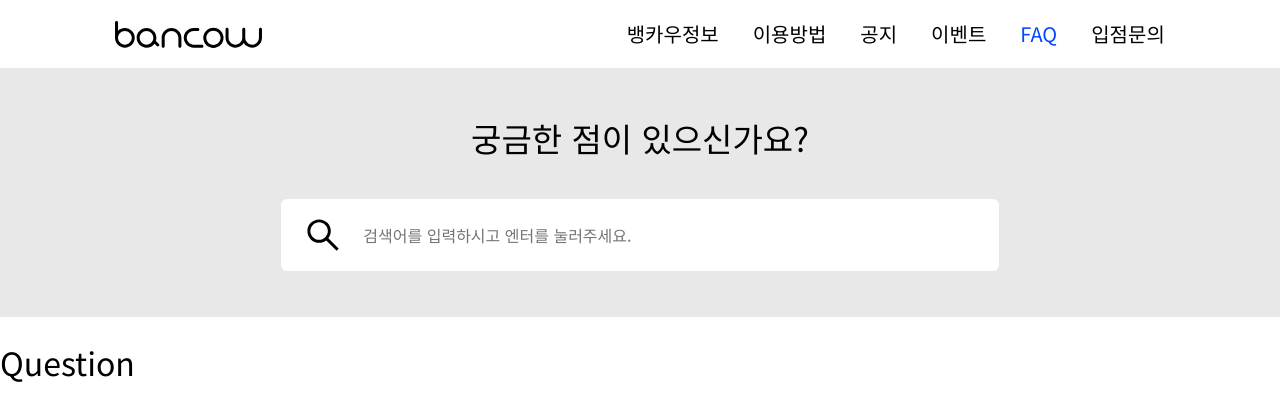
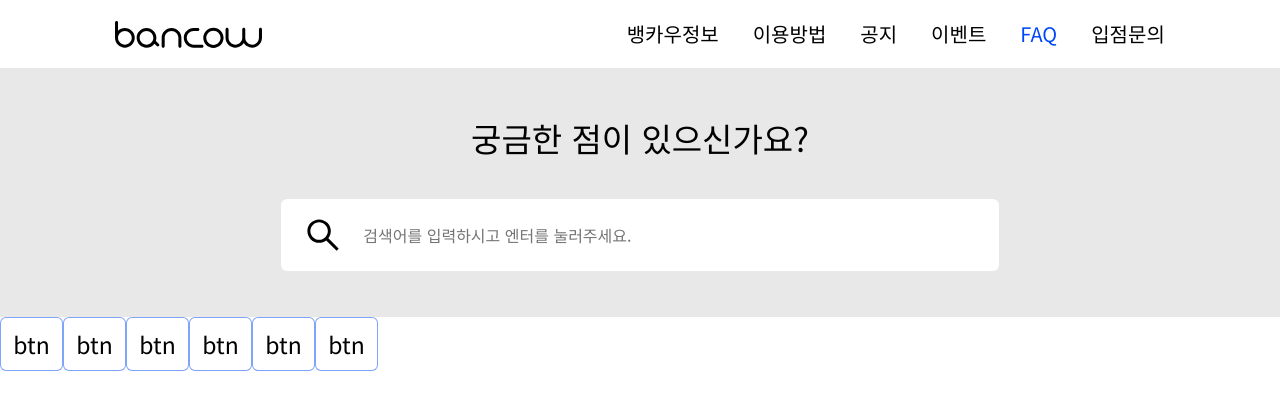
Before and after one commit to iamidlek/bancow-client, a Next.js app: page /faq in a window 1280 px wide. Shown: the top 420 px of the page. Built offline with nearby package versions, Linux system fonts and the light colour scheme.

Commit message:
feat: Add QstButton, apply style: margin

```diff
--- a/src/component/faq/QuestionSection.tsx
+++ b/src/component/faq/QuestionSection.tsx
@@ -1,9 +1,23 @@
 import React from "react";
 import styled from "styled-components";
+import QstButton from "./components/QstButton";
+
+export const Wrapper = styled.div`
+  margin: 0 auto;
+`
 
 const Question = () => {
   return (
-    <h1>Question</h1>
+    <>
+    <Wrapper>
+      <QstButton />
+      <QstButton />
+      <QstButton />
+      <QstButton />
+      <QstButton />
+      <QstButton />
+    </Wrapper>
+    </>
   )
 }
 
```
